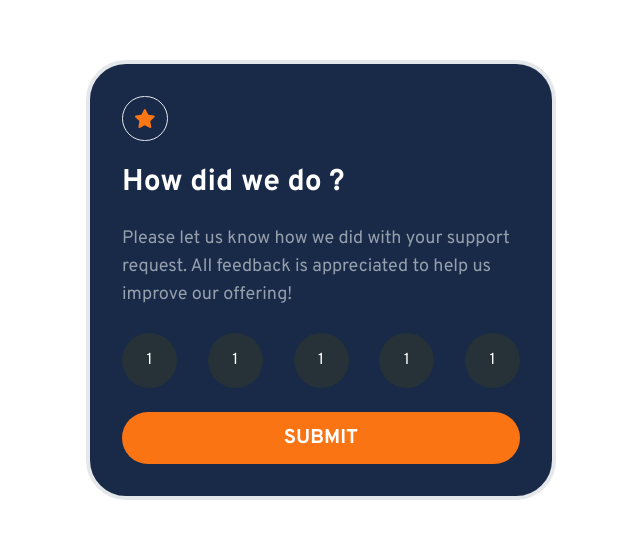
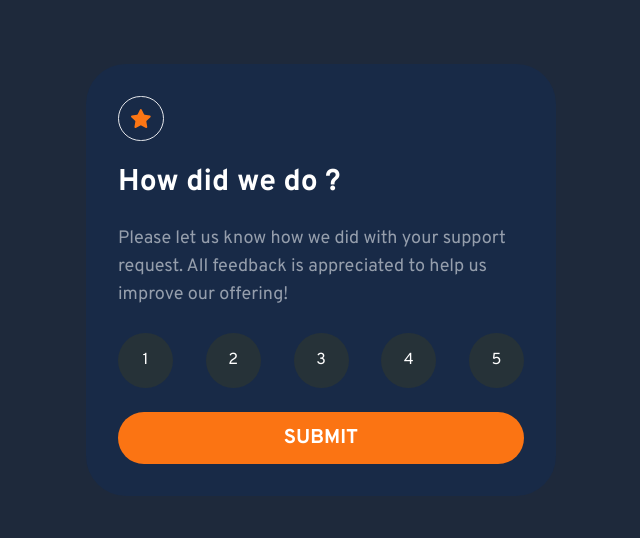
Before and after one commit to nathan-codes/Frontend-Mentor-Challenges, a Next.js app in the folder interactive-rating-component/: page / in a window 1280 px wide. Shown: the part 120-658 px from the top of the page, without its empty margins (319-959 px from the left). Built offline with nearby package versions, Linux system fonts and the light colour scheme.

Commit message:
completed rating submission logic

```diff
--- a/interactive-rating-component/src/app/components/RatingCard.jsx
+++ /dev/null
@@ -1,33 +0,0 @@
-import Image from "next/image";
-import staricon from "../../../public/icon-star.svg";
-
-function RatingCard() {
-  return (
-    <article className="w-[470px]   bg-[#182a47] text-white  rounded-[40px]  flex flex-col  border-4 justify-center space-y-6 p-8">
-      <span className="border rounded-full w-fit p-3">
-        <Image src={staricon} className="w-5" />
-      </span>
-
-      <h1 className="text-3xl font-bold">How did we do ?</h1>
-
-      <p className="text-lightGray text-lg">
-        Please let us know how we did with your support request. All feedback is
-        appreciated to help us improve our offering!
-      </p>
-
-      <div id="ratings" class="flex justify-between">
-        <button className="bg-[#263238]  rounded-full flex items-center justify-center w-[55px] h-[55px]"> 1 </button>
-        <button className="bg-[#263238]  rounded-full flex items-center justify-center w-[55px] h-[55px]"> 1 </button>
-        <button className="bg-[#263238]  rounded-full flex items-center justify-center w-[55px] h-[55px]"> 1 </button>
-        <button className="bg-[#263238]  rounded-full flex items-center justify-center w-[55px] h-[55px]"> 1 </button>
-        <button className="bg-[#263238]  rounded-full flex items-center justify-center w-[55px] h-[55px]"> 1 </button>
-      </div>
-
-      <button className="rounded-full bg-orange py-3 text-xl font-bold hover:bg-white transition-all hover:text-orange ">
-        SUBMIT
-      </button>
-    </article>
-  );
-}
-
-export default RatingCard;
--- /dev/null
+++ b/interactive-rating-component/src/app/components/RatingCard.tsx
@@ -0,0 +1,48 @@
+import Image from "next/image";
+import staricon from "../../../public/icon-star.svg";
+
+type HomeProps = {
+  buttonRatings: number[];
+  handleSubmit: () => void;
+  handleSelect: (rating: number) => void;
+};
+
+function RatingCard(props: HomeProps) {
+  return (
+    <article className="w-[470px]   bg-[#182a47] text-white  rounded-[40px]  flex flex-col  justify-center space-y-6 p-8">
+      <span className="border rounded-full w-fit p-3">
+        <Image src={staricon} className="w-5" alt="Star icon" />
+      </span>
+
+      <h1 className="text-3xl font-bold">How did we do ? </h1>
+
+      <p className="text-lightGray text-lg">
+        Please let us know how we did with your support request. All feedback is
+        appreciated to help us improve our offering!
+      </p>
+
+      <div id="ratings" className="flex justify-between">
+        {props.buttonRatings.map((ratingNumber, index) => {
+          return (
+            <button
+              key={ratingNumber}
+              onClick={() => props.handleSelect(ratingNumber)}
+              className="bg-[#263238]  rounded-full flex items-center justify-center w-[55px] h-[55px] hover:bg-orange hover:text-white focus:bg-slate-500"
+            >
+              {ratingNumber}
+            </button>
+          );
+        })}
+      </div>
+
+      <button
+        onClick={props.handleSubmit}
+        className="rounded-full bg-orange py-3 text-xl font-bold hover:bg-white transition-all hover:text-orange"
+      >
+        SUBMIT
+      </button>
+    </article>
+  );
+}
+
+export default RatingCard;
--- /dev/null
+++ b/interactive-rating-component/src/app/components/ThankYouCard.tsx
@@ -0,0 +1,29 @@
+import Image from "next/image";
+import illustrationIcon from "../../../public/illustration-thank-you.svg";
+
+interface ThankYouCardProp {
+  selected: number;
+}
+
+function ThankYouCard({ selected }: ThankYouCardProp) {
+  return (
+    <article className="w-[470px]   bg-[#182a47]   rounded-[40px]  flex flex-col  justify-center items-center space-y-6 p-8 py-[2rem]">
+      <Image
+        src={illustrationIcon}
+        className="mx-auto"
+        alt="thank you image "
+      />
+
+      <h1 className="text-3xl font-bold text-white">Thank you!</h1>
+      <p className="border-2  px-5 py-2 rounded-full  text-orange">
+        You selected {selected} out of 5{" "}
+      </p>
+      <p className="text-lightGray text-lg text-center">
+        We appreciate you taking the time to give a rating. If you ever need
+        more support, don’t hesitate to get in touch!
+      </p>
+    </article>
+  );
+}
+
+export default ThankYouCard;
--- a/interactive-rating-component/src/app/page.tsx
+++ b/interactive-rating-component/src/app/page.tsx
@@ -1,10 +1,45 @@
-import Image from 'next/image'
-import RatingCard from "@/app/components/RatingCard"
+"use client";
+import Image from "next/image";
+import RatingCard from "./components/RatingCard";
+import ThankYouCard from "./components/ThankYouCard";
+import { useState } from "react";
+
+
 
 export default function Home() {
+
+  const [rating, setRating] = useState([1, 2, 3, 4, 5]);
+
+  const [selected, setSelected] = useState(0);
+
+
+
+  const handleSelect = (selectedrating: number) => {
+    setSelected(selectedrating);
+  };
+
+  const handleSubmit = () => {
+    if (selected === 0) {
+      alert("Select a rating");
+      return;
+    }
+    setSubmit(true);
+  };
+
+  const [submit, setSubmit] = useState(false);
+
   return (
-    <main className='min-h-screen  flex flex-col items-center justify-center'>
-      <RatingCard />
-   </main>
-  )
+    <main className="min-h-screen  flex flex-col items-center justify-center bg-slate-800">
+
+      {!submit ? (
+        <RatingCard
+          buttonRatings={rating}
+          handleSelect={handleSelect}
+          handleSubmit={handleSubmit}
+        />
+      ) : (
+        <ThankYouCard selected={selected} />
+      )}
+    </main>
+  );
 }
```
Also changed, not shown: interactive-rating-component/public/illustration-thank-you.svg (added).
